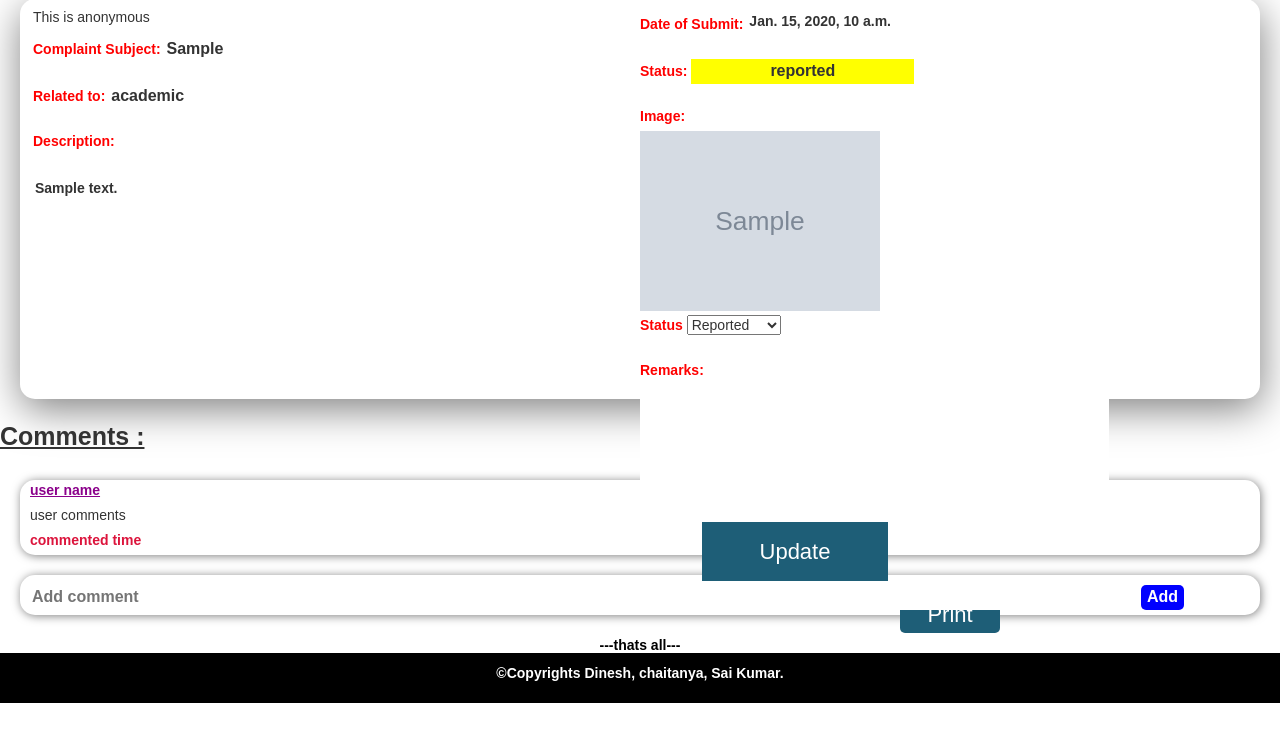
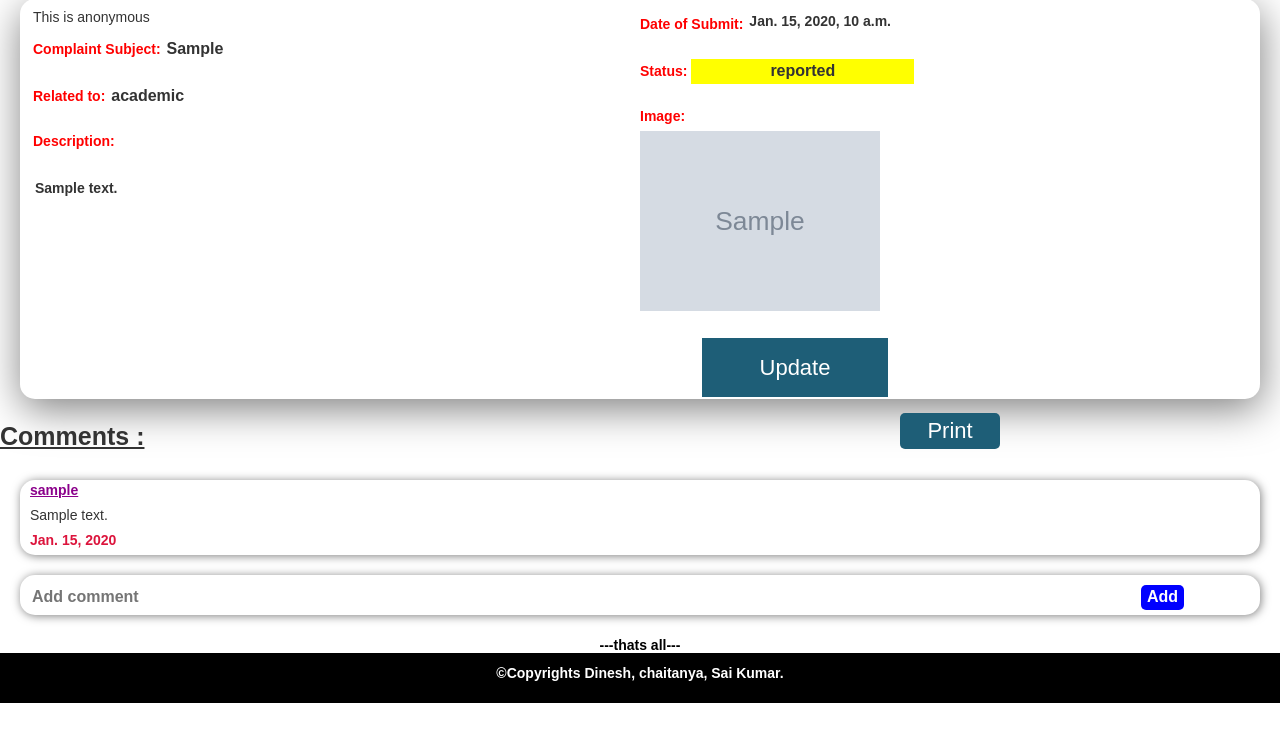
Before and after one commit to oohhallo/efms, a Django app: page /complaint/1 in a window 1280 px wide. Shown: the part 97-837 px from the top of the page. Run offline with Django 3.2, Linux system fonts and the light colour scheme; a user stored in the database is signed in; tables that the repository leaves empty hold one stand-in row (values such as "Sample post"); grey boxes marked "Sample" are stand-in pictures; some libraries are stand-ins or nearby versions.

Commit message:
posting comments done

```diff
--- a/complaint/templates/complaint/view_complaint.html
+++ b/complaint/templates/complaint/view_complaint.html
@@ -80,15 +80,19 @@
 </div>
 
 <label style="font-family: sans-serif;font-size: 25px;text-align: center;"><u>Comments :</u></label><br>
-
+{% for comment in comments %}
 <div class="comments">
-	<label id="label_cmnt_usr" style="color: darkmagenta;"><u>user name</u></label><br>
-	<label id="label_cmnt_txt" style="overflow: visible;font-weight: normal;">user comments</label><br>
-	<label id="label_cmnt_time" style="color: crimson;">commented time</label>
+	<label id="label_cmnt_usr" style="color: darkmagenta;"><u>{{ comment.author.username}}</u></label><br>
+	<label id="label_cmnt_txt" style="overflow: visible;font-weight: normal;">{{ comment.text }}</label><br>
+	<label id="label_cmnt_time" style="color: crimson;">{{ comment.date }}</label>
 </div>
+{% endfor %}
 <div class="comments" style="height: 40px;">
-<input type="text" value="" style="width: 90%;border: none;" placeholder="Add comment">
-<input type="button" value="Add" style="background-color: blue;color: white;border-radius: 5px;margin-top: 10px;">
+	<form method="POST" action="{% url 'view_complaint' complaint.id %}">
+		{% csrf_token %}
+		<input name="comment" type="text" value="" style="width: 90%;border: none;" placeholder="Add comment">
+		<input type="submit" value="Add" style="background-color: blue;color: white;border-radius: 5px;margin-top: 10px;">
+	</form>
 </div>
 
 <label style="text-align: center;color:black;width:100%;padding-bottom: 40px;">---thats all---</label>
--- a/complaint/views.py
+++ b/complaint/views.py
@@ -87,22 +87,23 @@
     complaint = Complaint.objects.filter(id=id)[0]
     if request.method == "POST":
         status = request.POST.get('status')
-        remark = request.POST.get('remark')
-        complaint.status = status
-        complaint.save()
+        comment = request.POST.get('comment')
+        if status is not None:
+            complaint.status = status
+            complaint.save()
         # complaint_url = request.build_absolute_uri(reverse('view_complaint',kwargs={'id':complaint.id}))
         # email_subject = 'Your complaint at cts NIT Andhra got a remark.'
         # email_content = f'Hi {complaint.author},\n Your complaint got the following remark\n'
         # email_content += remark + '\nclick the following link to view you complaint in cts' + complaint_url
         # email_recipient = complaint.author.email
         # send_mail(email_subject, email_content, EMAIL_HOST_USER, [email_recipient], fail_silently=False)
-        Remark.objects.create(text=remark, complaint=complaint,
+        Remark.objects.create(text=comment, complaint=complaint,
                                author=request.user)
 
 
     remarks = Remark.objects.filter(complaint=complaint)
     return render(request, 'complaint/view_complaint.html',
-                  {'complaint': complaint, "remarks": remarks,
+                  {'complaint': complaint, "comments": remarks,
                    'status_choices': STATUS_CHOICES})
 
 def delete_complaint_byid(request, cmp_id):
```
